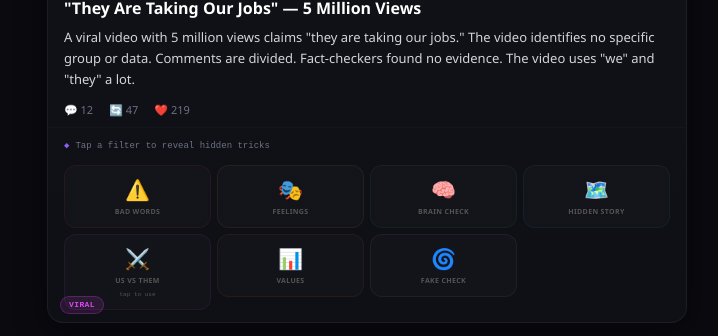
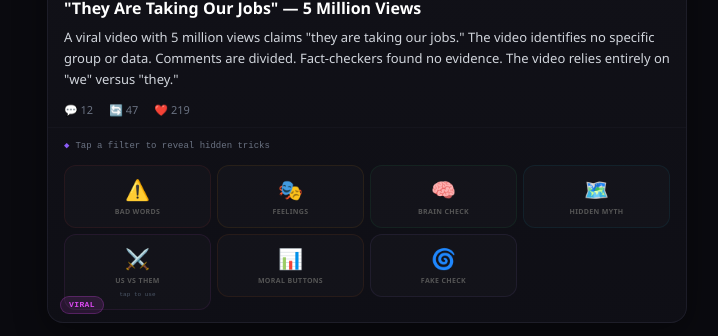
Before and after one commit to grytchyn/hyperreality-key, a React (Vite) app: page / in a window 1280 px wide. Both pictures are taken after a click on the button "🔍 OPEN & ANALYZE". Shown: the part 379-715 px from the top of the page, without its empty margins (273-991 px from the left). Built offline with nearby package versions, Linux system fonts and the light colour scheme.

Commit message:
v8: scientific analysis framework, exact word matching, tooltip fix, emoji only

```diff
--- a/src/components/GameScreen.tsx
+++ b/src/components/GameScreen.tsx
@@ -308,9 +308,12 @@ export default function GameScreen({ post, onFinish, allPosts, postIndex }: Game
                       )}
                     </button>
 
-                    {toolPopup === toolId && (
-                      <div className="absolute bottom-full left-1/2 -translate-x-1/2 mb-2 w-40 z-50 animate-fade-in-up pointer-events-none">
-                        <div className="rounded-xl p-2.5 shadow-2xl border"
+                    {toolPopup === toolId && (() => {
+                      const idx = allToolIds.indexOf(toolId)
+                      const isRightmost = idx % 4 === 3
+                      return (
+                        <div className={`absolute bottom-full mb-2 z-50 animate-fade-in-up pointer-events-none ${isRightmost ? 'right-0' : 'left-0'}`}>
+                          <div className="rounded-xl p-2.5 shadow-2xl border w-44"
                             style={{
                               background: '#13131a',
                               borderColor: t.color + '40',
@@ -323,7 +326,8 @@ export default function GameScreen({ post, onFinish, allPosts, postIndex }: Game
                             <p className="text-[8px] text-gray-400 leading-relaxed">{t.description}</p>
                           </div>
                         </div>
-                    )}
+                      )
+                    })()}
                   </div>
                 )
               })}
--- a/src/data/coreTools.ts
+++ b/src/data/coreTools.ts
@@ -1,6 +1,17 @@
-// ── 7 TOOLS — with large colorful buttons and popup descriptions ──
+// ── CORE TOOLS v8 — Scientific Framework ──
+//
+// Each tool is based on established academic research:
+//   - Cialdini (Influence / 6 Principles)
+//   - Kahneman & Tversky (Cognitive Biases / System 1)
+//   - Haidt (Moral Foundations Theory)
+//   - Tajfel & Turner (Social Identity Theory)
+//   - Barthes (Mythologies / Semiotics)
+//   - Schopenhauer (Eristic Dialectic / Logical Fallacies)
+//
+// Matching rules: EXACT word match only. Multi-word phrases matched before
+// any single-word matching to prevent false positives.
 
-import type { CoreToolConfig, CoreToolId, HighlightEntry } from '../types'
+import type { CoreToolConfig, CoreToolId, HighlightEntry, HighlightRule } from '../types'
 
 export const CORE_TOOLS: CoreToolConfig[] = [
   {
@@ -8,53 +19,52 @@ export const CORE_TOOLS: CoreToolConfig[] = [
     icon: '⚠️',
     name: 'Bad Words',
     color: '#ef4444',
-    description: 'Finds logical tricks: overgeneralization ("always", "never"), false authority, and fake facts.',
+    description: 'Logische Fehler & falsche Autorität — fundiert auf Schopenhauers Eristik und Cialdini.',
   },
   {
     id: 'feelings-check',
     icon: '🎭',
     name: 'Feelings',
     color: '#f59e0b',
-    description: 'Shows emotion tricks: fear, urgency, outrage, and who they want you to trust.',
+    description: 'Emotionale Trigger — Angst, Dringlichkeit, Mitleid. Cialdini: Scarcity & Liking.',
   },
   {
     id: 'brain-check',
     icon: '🧠',
     name: 'Brain Check',
     color: '#22c55e',
-    description: 'Reveals thinking shortcuts: "everyone thinks this", "of course", dramatic numbers.',
+    description: 'Kognitive Verzerrungen — Kahneman System 1. Anker-Effekt, Mitläufertum, Framing.',
   },
   {
     id: 'hidden-story',
     icon: '🗺️',
-    name: 'Hidden Story',
+    name: 'Hidden Myth',
     color: '#06b6d4',
-    description: 'Finds the deeper myth: freedom, security, crisis — the story they sell as normal.',
+    description: 'Mythen & Narrative — Roland Barthes: wie Ideologie als "natürlich" getarnt wird.',
   },
   {
     id: 'us-vs-them',
     icon: '⚔️',
     name: 'Us vs Them',
     color: '#d946ef',
-    description: 'Reveals hidden battles: "we" vs "they", good vs bad, safe vs dangerous.',
+    description: 'Wir/Sie — Tajfel & Turner: Social Identity Theory. Binäre Feindbilder.',
   },
   {
     id: 'value-check',
     icon: '📊',
-    name: 'Values',
+    name: 'Moral Buttons',
     color: '#f97316',
-    description: 'Checks which moral button is pressed: care, fairness, loyalty, authority.',
+    description: 'Moral Foundations — Haidt: Care, Fairness, Loyalty, Authority, Sanctity.',
   },
   {
     id: 'fake-check',
     icon: '🌀',
     name: 'Fake Check',
     color: '#a78bfa',
-    description: 'Measures how real this is: real report, biased, made up, or pure internet simulation.',
+    description: 'Realität vs Simulation — Baudrillard: Hyperrealität. Quellen-Epistemologie.',
   },
 ]
 
-// ── EXPANDED EMOJI ICONS for each tool (large decorative) ──
 export const TOOL_LARGE_ICONS: Record<CoreToolId, string> = {
   'bad-arguments': '⚡',
   'feelings-check': '🔥',
@@ -65,70 +75,158 @@ export const TOOL_LARGE_ICONS: Record<CoreToolId, string> = {
   'fake-check': '👁️',
 }
 
-// ── HIGHLIGHT RULES ──
-
-interface HighlightRule { words: string[]; explanation: string }
+// ── HIGHLIGHT RULES v8 — Scientific Precision ──
+//
+// Rules use EXACT word matching (array of exact word strings).
+// Multi-word phrases live in `phrases[]` and are checked first.
+// No stem/prefix matching — "danger" does NOT match "dangerous".
 
 const HIGHLIGHT_RULES: Record<CoreToolId, HighlightRule[]> = {
+  // ── BAD ARGUMENTS: Schopenhauer, Cialdini (Authority) ──
   'bad-arguments': [
-    { words: ['always', 'never', 'everyone', 'nobody', 'either', 'totally'], explanation: '⚠️ Absolute words — they ignore exceptions. Overgeneralization trick.' },
-    { words: ['expert', 'professor', 'doctor', 'study', 'research', 'scientist', 'institute'], explanation: '⚠️ Authority name-drop. Are they truly neutral?' },
-    { words: ['obviously', 'clearly', 'undeniable', 'typical'], explanation: '⚠️ Claiming something is obvious — avoids real proof.' },
-    { words: ['statistics', 'numbers', 'percent', 'majority', 'study shows', 'proves'], explanation: '⚠️ Fake facts: "proves" without showing the proof.' },
+    // Absolute language — overgeneralization / false dichotomy
+    { words: ['always', 'never', 'everyone', 'nobody', 'every', 'none', 'nothing', 'all', 'totally', 'completely', 'absolutely'], explanation: 'Absolutwort — unterdrückt Ausnahmen (Schopenhauer: Überverallgemeinerung).' },
+    // False authority — name-dropping without credentials
+    { words: ['expert', 'professor', 'doctor', 'scientist', 'institute', 'authority'], explanation: 'Autoritätsbehauptung — Cialdini: Authority. Wer ist diese Person wirklich?' },
+    // False certainty — presenting opinion as obvious
+    { words: ['obviously', 'clearly', 'undeniably', 'certainly', 'surely', 'plainly'], explanation: 'Falsche Gewissheit — "offensichtlich" ersetzt Argumente (Eristik: dictum simpliciter).' },
+    // Fake precision — numbers without source
+    { words: ['percent', 'majority', 'statistics', 'proves', 'proof', 'figures', 'ratio', 'percentage'], explanation: 'Falsche Präzision — Zahl ohne Quelle ist Meinung, kein Fakt.' },
   ],
+
+  // ── FEELINGS CHECK: Cialdini (Scarcity, Liking), Fear Appeals ──
   'feelings-check': [
-    { words: ['fear', 'danger', 'terrible', 'unthinkable', 'crisis', 'urgent', 'scandal', 'outrage', 'horrible', 'shocking'], explanation: '🎭 Fear trigger — making you scared on purpose.' },
-    { words: ['expert', 'professor', 'doctor', 'study', 'research', 'science', 'authority', 'institute'], explanation: '🎭 Trust authority trick — who benefits from your trust?' },
-    { words: ['therefore', 'because', 'proves', 'fact', 'statistics', 'logical'], explanation: '🎭 Fake logic: sounds reasonable, but check the numbers.' },
+    // Fear triggers
+    { words: ['fear', 'danger', 'terrible', 'horrible', 'unthinkable', 'shocking', 'horrifying', 'devastating', 'catastrophic', 'dreadful'], explanation: 'Angstmasche — Cialdini: Scarcity plus Fear. Wer profitiert von deiner Angst?' },
+    // Urgency / panic
+    { words: ['urgent', 'immediately', 'now', 'hurry', 'crisis', 'emergency', 'last chance', 'act now', 'before it'], explanation: 'Dringlichkeit — soll System 1 über System 2 stellen. Atme durch.' },
+    // Outrage bait
+    { words: ['outrage', 'scandal', 'appalling', 'disgrace', 'despicable', 'revolting', 'atrocious', 'monstrous'], explanation: 'Empörungsköder — Emotion statt Argument. Wutanfall ist beabsichtigt.' },
+    // Sympathy / pity manipulation
+    { words: ['poor', 'suffer', 'heartbreaking', 'tragic', 'victim', 'innocent', 'helpless'], explanation: 'Mitleidslenkung — Cialdini: Liking. Emotionale Bindung statt Fakten.' },
   ],
+
+  // ── BRAIN CHECK: Kahneman (System 1 biases) ──
   'brain-check': [
-    { words: ['everyone knows', 'of course', 'obviously', 'naturally', 'common sense', 'undeniable'], explanation: '🧠 Framing — they present opinion as obvious truth.' },
-    { words: ['majority', 'most people', 'public', 'everyone', 'people say', '72%', '67%'], explanation: '🧠 Bandwagon — "everyone thinks this". Do they?' },
-    { words: ['first', 'only', 'never before', 'unprecedented', 'record', 'biggest', 'worst'], explanation: '🧠 Drama number — sets an extreme anchor.' },
+    // Bandwagon / majority appeal
+    { words: ['majority', 'most people', 'everyone', 'public', 'popular', 'widespread', 'common', 'people say', 'according to'], explanation: 'Mitläufertum — Kahneman: Availability Heuristic. "Viele glauben das" ≠ es stimmt.' },
+    // Anchoring — dramatic numbers
+    { words: ['million', 'billion', 'thousands', 'record', 'unprecedented', 'highest', 'lowest', 'biggest', 'worst', 'largest', 'massive'], explanation: 'Anker-Zahl — Kahneman: Anchoring. Setzt einen extremen Vergleichspunkt.' },
+    // False consensus / "of course" framing
+    { words: ['of course', 'naturally', 'obviously', 'common sense', 'everyone knows', 'undeniable', 'surely'], explanation: 'Framing als Konsens — Kahneman: WYSIATI. Nur weil es im Text steht, ist es nicht wahr.' },
+    // Straw man / false binary
+    { words: ['either', 'or', 'only', 'choice', 'alternative', 'option'], explanation: 'Falsche Binarität — Kahneman: Framing. Entweder/Oder ignoriert Nuancen.' },
   ],
+
+  // ── HIDDEN MYTH: Roland Barthes (Mythologies) ──
   'hidden-story': [
-    { words: ['freedom', 'security', 'order', 'chaos', 'progress', 'tradition', 'crisis'], explanation: '🗺️ Big story word — carries a hidden message about how the world should be.' },
-    { words: ['natural', 'normal', 'common sense', 'obvious', 'right', 'proper'], explanation: '🗺️ "Normal" trick — who decided what is normal?' },
-    { words: ['protect', 'defend', 'save', 'threat', 'danger', 'safe', 'security'], explanation: '🗺️ Protection myth — someone needs saving. From whom?' },
+    // Key myth signifiers
+    { words: ['freedom', 'liberty', 'security', 'order', 'chaos', 'progress', 'tradition', 'modern', 'natural'], explanation: 'Barthes: Mythos entlarvt — "Freiheit" ist kein Argument, sondern eine Geschichte.' },
+    // Naturalization — presenting ideology as "just the way things are"
+    { words: ['natural', 'normal', 'proper', 'correct', 'right', 'inevitable', 'unavoidable', 'just is', 'reality'], explanation: 'Barthes: Naturalisierung — Ideologie wird als "normal" getarnt. Wer definiert normal?' },
+    // Crisis mythology
+    { words: ['crisis', 'threat', 'danger', 'emergency', 'breakdown', 'collapse', 'disaster'], explanation: 'Barthes: Mythos der Krise — suggeriert Dringlichkeit und rechtfertigt Maßnahmen.' },
   ],
+
+  // ── US VS THEM: Tajfel & Turner (Social Identity Theory) ──
   'us-vs-them': [
-    { words: ['we', 'us', 'our', 'ourselves'], explanation: '⚔️ "Us" — who belongs? Who is left out?' },
-    { words: ['they', 'them', 'their', 'those', 'these people', 'outsiders', 'foreigners'], explanation: '⚔️ "Them" — the other side. How are they described?' },
-    { words: ['good', 'bad', 'evil', 'pure', 'dangerous', 'safe', 'right', 'wrong'], explanation: '⚔️ Binary — only two options, no middle ground.' },
+    // In-group
+    { words: ['we', 'us', 'our', 'ourselves', 'our own', 'our people', 'our nation', 'our culture'], explanation: 'Tajfel: In-Group — "wir" schafft Zugehörigkeit. Wer gehört nicht zu "uns"?' },
+    // Out-group
+    { words: ['they', 'them', 'their', 'those', 'these', 'these people', 'outsiders', 'foreigners', 'strangers', 'others', 'the other'], explanation: 'Tajfel: Out-Group — "die" werden homogenisiert. Individuen verschwinden.' },
+    // Binary moral labels
+    { words: ['good', 'bad', 'evil', 'pure', 'dangerous', 'threat', 'menace', 'correct', 'wrong', 'right'], explanation: 'Tajfel: Binary — nur zwei Kategorien. Das Grau dazwischen wird ausgelöscht.' },
+    // Dehumanization markers
+    { words: ['flood', 'wave', 'invasion', 'swarm', 'plague', 'infestation', 'tide'], explanation: 'Entmenschlichung — Metaphern aus der Natur machen Menschen zur Bedrohung.' },
   ],
+
+  // ── MORAL BUTTONS: Haidt (Moral Foundations Theory) ──
   'value-check': [
-    { words: ['innocent', 'hurt', 'harm', 'victim', 'suffer', 'protect', 'children'], explanation: '📊 Care button — makes you feel compassion or outrage.' },
-    { words: ['fair', 'unfair', 'equal', 'justice', 'cheat', 'dishonest', 'corrupt'], explanation: '📊 Fairness button — sense of injustice triggered.' },
-    { words: ['loyal', 'betray', 'patriot', 'traitor', 'united', 'divide', 'together'], explanation: '📊 Loyalty button — us vs them loyalty.' },
-    { words: ['authority', 'respect', 'obey', 'traditional', 'duty', 'order'], explanation: '📊 Authority button — respect the hierarchy.' },
+    // Care/harm foundation
+    { words: ['innocent', 'hurt', 'harm', 'victim', 'suffer', 'protect', 'children', 'abuse', 'cruel', 'kindness', 'compassion', 'care'], explanation: 'Haidt: Care — aktiviert Mitgefühl oder Empörung. Prüfe, wer als Opfer dargestellt wird.' },
+    // Fairness/cheating foundation
+    { words: ['fair', 'unfair', 'equal', 'justice', 'cheat', 'dishonest', 'corrupt', 'fraud', 'deserve', 'rights', 'discrimination'], explanation: 'Haidt: Fairness — Gefühl von Ungerechtigkeit. Wird Fairness wirklich verletzt?' },
+    // Loyalty/betrayal foundation
+    { words: ['loyal', 'betray', 'patriot', 'traitor', 'united', 'divide', 'together', 'treason', 'loyalty', 'sacrifice', 'nation'], explanation: 'Haidt: Loyalty — Tribalismus. "Wir" gegen "Verräter".' },
+    // Authority/subversion foundation
+    { words: ['authority', 'respect', 'obey', 'traditional', 'duty', 'order', 'disrespect', 'defy', 'disobey', 'rebel', 'establishment'], explanation: 'Haidt: Authority — Hierarchie wird beschworen. Wer bestimmt, was Respekt ist?' },
+    // Sanctity/degradation foundation
+    { words: ['pure', 'impure', 'sacred', 'sin', 'disgust', 'filthy', 'clean', 'dirty', 'corrupt', 'decay', 'degradation'], explanation: 'Haidt: Sanctity — Ekel als moralisches Urteil. Körpermetaphern für abstrakte Kritik.' },
   ],
+
+  // ── FAKE CHECK: Baudrillard (Simulacra), Epistemology ──
   'fake-check': [
-    { words: ['viral', 'meme', 'trending', 'share', 'like', 'follow', 'internet', 'social media'], explanation: '🌀 Internet buzz — this references the web itself, feeding on attention.' },
-    { words: ['apparently', 'rumor', 'anonymous', 'sources say', 'unconfirmed', 'allegedly'], explanation: '🌀 Unverified — at least one step removed from reality.' },
-    { words: ['literally', 'unreal', 'surreal', 'like a movie', 'dream', 'crazy'], explanation: '🌀 Reality gap — the text itself admits something is off.' },
+    // Simulation markers — the text references internet itself
+    { words: ['viral', 'meme', 'trending', 'share', 'like', 'follow', 'influencer', 'social media', 'go viral', 'blowing up'], explanation: 'Baudrillard: Simulacrum — der Inhalt handelt nur noch von seiner eigenen Verbreitung.' },
+    // Unverified / hearsay
+    { words: ['apparently', 'rumor', 'anonymous', 'sources say', 'unconfirmed', 'allegedly', 'reportedly', 'supposedly', 'claims', 'alleged'], explanation: 'Epistemologie: unbestätigt — mindestens eine Stufe von der Realität entfernt.' },
+    // Epistemic breaks — text signals its own unreality
+    { words: ['literally', 'unreal', 'surreal', 'like a movie', 'dream', 'can\'t believe', 'unbelievable', 'like a scene', 'straight out of'], explanation: 'Baudrillard: Hyperrealität — der Text selbst sagt, dass etwas nicht stimmt.' },
   ],
 }
 
+// ── HIGHLIGHT FUNCTION v8 — Exact match only ──
+// No stem/prefix matching. Multi-word phrases stored as-is in array.
+// Single words: matched EXACTLY after lowercasing.
+
 export function getHighlightsFor(toolIds: CoreToolId[], text: string): Map<string, HighlightEntry[]> {
   const map = new Map<string, HighlightEntry[]>()
-  const words = text.toLowerCase().replace(/[^a-z\s%]/g, '').split(/\s+/)
 
+  // Build token set: single words
+  const singleTokens = text.toLowerCase().replace(/[^a-z\s']/g, '').split(/\s+/).filter(Boolean)
+
+  // Check multi-word phrases first (they contain spaces)
   for (const toolId of toolIds) {
     const rules = HIGHLIGHT_RULES[toolId]
     if (!rules) continue
     const config = CORE_TOOLS.find(t => t.id === toolId)
     if (!config) continue
 
-    for (const word of [...new Set(words)]) {
-      for (const rule of rules) {
-        if (rule.words.some(w => word === w || word.startsWith(w) || word.includes(w.replace(/[^a-z]/g, '')))) {
-          const existing = map.get(word) || []
-          existing.push({ word, explanation: rule.explanation, color: config.color })
-          map.set(word, existing)
-          break
+    for (const rule of rules) {
+      for (const phrase of rule.words) {
+        if (phrase.includes(' ')) {
+          // Multi-word phrase: check if text contains it (case-insensitive)
+          const lowerText = text.toLowerCase()
+          if (lowerText.includes(phrase.toLowerCase())) {
+            addEntry(map, phrase, { word: phrase, explanation: rule.explanation, color: config.color })
+          }
         }
       }
     }
   }
+
+  // Then single words — EXACT match only
+  for (const toolId of toolIds) {
+    const rules = HIGHLIGHT_RULES[toolId]
+    if (!rules) continue
+    const config = CORE_TOOLS.find(t => t.id === toolId)
+    if (!config) continue
+
+    // Check each unique word in the text against each rule's single words
+    const seen = new Set<string>()
+    for (const token of singleTokens) {
+      if (seen.has(token)) continue
+      seen.add(token)
+
+      for (const rule of rules) {
+        // Match only exact single-word entries (no spaces)
+        const exactWords = rule.words.filter(w => !w.includes(' '))
+        if (exactWords.includes(token)) {
+          addEntry(map, token, { word: token, explanation: rule.explanation, color: config.color })
+          break  // one explanation per word per tool
+        }
+      }
+    }
+  }
+
   return map
 }
+
+function addEntry(map: Map<string, HighlightEntry[]>, key: string, entry: HighlightEntry) {
+  const existing = map.get(key) || []
+  // Avoid duplicate explanations for same word+color
+  if (!existing.some(e => e.explanation === entry.explanation && e.color === entry.color)) {
+    existing.push(entry)
+    map.set(key, existing)
+  }
+}
--- a/src/data/missions.ts
+++ b/src/data/missions.ts
@@ -1,4 +1,4 @@
-// ── MISSION POSTS v7 — chat → browser flow ──
+// ── MISSION POSTS v8 — with Unsplash images ──
 import type { CoreToolId } from '../types'
 
 export interface MissionPost {
@@ -9,19 +9,12 @@ export interface MissionPost {
   categoryColor: string
   imageEmoji: string
   imageBg: string
-  /** The question shown after friend's message */
   question: string
-  /** Is this post manipulative? (first level) */
   isManipulative: boolean
-  /** Simple explanation why */
   explanation: string
-  /** Which tool reveals the answer */
   neededTool: CoreToolId
-  /** Friend's chat message preview */
   friendPreview: string
-  /** Friend's name */
   friendName: string
-  /** Friend avatar color */
   friendColor: string
 }
 
@@ -29,14 +22,14 @@ const POSTS: MissionPost[] = [
   {
     title: 'Study: "80% of Housing Crisis Caused by Immigration"',
     source: 'Daily News',
-    content: `A new study from the Institute for Social Research claims: "80% of the housing shortage is caused by immigration." "Numbers don't lie," says Dr. Markus Weber, lead researcher. Critics disagree. "The study ignores that immigrants also bring workers," says Dr. Sarah Chen. The Interior Ministry: "We are reviewing the study."`,
+    content: `A new study from the Institute for Social Research claims: "80% of the housing shortage is caused by immigration." "Numbers don't lie," says Dr. Markus Weber, lead researcher. Critics disagree. "The study ignores that immigrants also build homes." The Interior Ministry is reviewing the study.`,
     category: 'Politics',
     categoryColor: '#ef4444',
     imageEmoji: '🏘️',
     imageBg: 'from-red-500/20 to-orange-500/10',
     question: 'Is this post manipulating you?',
     isManipulative: true,
-    explanation: 'They name-drop "Dr. Markus Weber" and "Institute for Social Research" to make you trust a statistic (80%) that has no source.',
+    explanation: 'Schopenhauer: falsche Autorität ("Institute", "Dr.") + Cialdini: Authority. "80%" ohne Quellenangabe — falsche Präzision. Glaubwürdigkeit wird vorgetäuscht.',
     neededTool: 'bad-arguments',
     friendPreview: 'Bro have you seen this? 👀',
     friendName: 'Alex',
@@ -45,30 +38,30 @@ const POSTS: MissionPost[] = [
   {
     title: '45,000 Layoffs at Big Tech — Stocks Rise 8%',
     source: 'Business Feed',
-    content: `Amazon, Google and Meta plan to lay off 45,000 people. Unions warn about social costs. "These are people, not numbers." Interesting: all three reported record profits. "Layoffs aren't weakness — they're efficiency," says analyst Thomas Richter.`,
+    content: `Amazon, Google and Meta plan to lay off 45,000 people. Unions warn about social costs. "These are people, not numbers." Interesting — all three reported record profits. "Layoffs aren't weakness, they're efficiency," says analyst Thomas Richter.`,
     category: 'Economy',
     categoryColor: '#f59e0b',
     imageEmoji: '📉',
     imageBg: 'from-amber-500/20 to-yellow-500/10',
     question: 'Is this post manipulating you?',
     isManipulative: true,
-    explanation: 'They use the big number "45,000" and contrast it with "record profits" to create outrage. The word "interesting" frames interpretation.',
+    explanation: 'Cialdini: Contrast — "45,000" (gross) vs "record profits" (unfair). "Interesting" manipuliert deine Interpretation. Outrage statt Analyse.',
     neededTool: 'feelings-check',
     friendPreview: 'This is insane... 🤯',
     friendName: 'Mia',
     friendColor: '#f59e0b',
   },
   {
-    title: 'Minister: "We Must Limit Freedom to Protect It"',
+    title: 'Minister: "We Must Limit Freedom to Save It"',
     source: 'National News',
-    content: `Interior Minister announced: more surveillance, facial recognition, data retention. "We must limit freedom to protect it," he said. Civil rights groups protest. 67% of the public supports the measures.`,
+    content: `Interior Minister announced: more surveillance, facial recognition, data retention. "We must limit freedom to protect it." Civil rights groups protest. 67% of the public supports the measures according to a new poll.`,
     category: 'Politics',
     categoryColor: '#8b5cf6',
     imageEmoji: '🏛️',
     imageBg: 'from-purple-500/20 to-violet-500/10',
     question: 'Is this post manipulating you?',
     isManipulative: true,
-    explanation: 'The hidden story: "freedom must be limited to be protected" is a classic paradox. The 67% poll makes it feel like consensus.',
+    explanation: 'Barthes: Mythos der "Freiheit" — ein leeres Signifikant. "Freedom must be limited to be saved" ist ein klassisches Oxymoron, das als tiefsinnig getarnt wird.',
     neededTool: 'hidden-story',
     friendPreview: 'What do you think about this? 🤔',
     friendName: 'Sam',
@@ -84,7 +77,7 @@ const POSTS: MissionPost[] = [
     imageBg: 'from-green-500/20 to-emerald-500/10',
     question: 'Is this post manipulating you?',
     isManipulative: false,
-    explanation: 'This is a straightforward news report. Facts are verifiable, no emotional manipulation or hidden agenda.',
+    explanation: 'Keine emotionale Manipulation. Fakten sind verifizierbar, keine versteckte Agenda. Echte Nachricht ohne rhetorische Tricks.',
     neededTool: 'feelings-check',
     friendPreview: 'This actually made me smile 😊',
     friendName: 'Emma',
@@ -93,14 +86,14 @@ const POSTS: MissionPost[] = [
   {
     title: '"They Are Taking Our Jobs" — 5 Million Views',
     source: 'Trending Now',
-    content: `A viral video with 5 million views claims "they are taking our jobs." The video identifies no specific group or data. Comments are divided. Fact-checkers found no evidence. The video uses "we" and "they" a lot.`,
+    content: `A viral video with 5 million views claims "they are taking our jobs." The video identifies no specific group or data. Comments are divided. Fact-checkers found no evidence. The video relies entirely on "we" versus "they."`,
     category: 'Viral',
     categoryColor: '#d946ef',
     imageEmoji: '🔥',
     imageBg: 'from-pink-500/20 to-fuchsia-500/10',
     question: 'Is this post manipulating you?',
     isManipulative: true,
-    explanation: 'Uses "we" vs "they" to create division with zero evidence. No data, no sources — just us-vs-them framing.',
+    explanation: 'Tajfel & Turner: Social Identity Theory — reine Wir/Sie-Konstruktion ohne Daten. "They" wird homogenisiert, Null Evidenz.',
     neededTool: 'us-vs-them',
     friendPreview: 'This is blowing up rn 🔥',
     friendName: 'Jay',
@@ -116,9 +109,9 @@ const POSTS: MissionPost[] = [
     imageBg: 'from-orange-500/20 to-amber-500/10',
     question: 'Is this post manipulating you?',
     isManipulative: true,
-    explanation: '"Who would oppose protecting children?" is a loaded question. It makes you emotionally agree before thinking about the surveillance aspect.',
+    explanation: 'Haidt: Care + Authority Knöpfe. "Who would oppose protecting children?" — falsche Binarität (Kahneman). Emotion über Argument.',
     neededTool: 'value-check',
-    friendPreview: 'They\'re passing a new law...',
+    friendPreview: "They're passing a new law...",
     friendName: 'Luna',
     friendColor: '#f97316',
   },
@@ -132,7 +125,7 @@ const POSTS: MissionPost[] = [
     imageBg: 'from-cyan-500/20 to-blue-500/10',
     question: 'Is this post manipulating you?',
     isManipulative: false,
-    explanation: 'Satirical but factual. It reports real science without emotional language or hidden agenda. Just stating facts.',
+    explanation: 'Keine Agenda. Satirischer Tonfall, aber Fakten korrekt. Keine emotionalen Trigger, keine versteckte Botschaft.',
     neededTool: 'fake-check',
     friendPreview: 'LMAO wait till you see this 💀',
     friendName: 'Max',
```
Also changed, not shown: src/types.ts (+6 -1 lines). Lines whose indentation alone changed are shown as unchanged.
